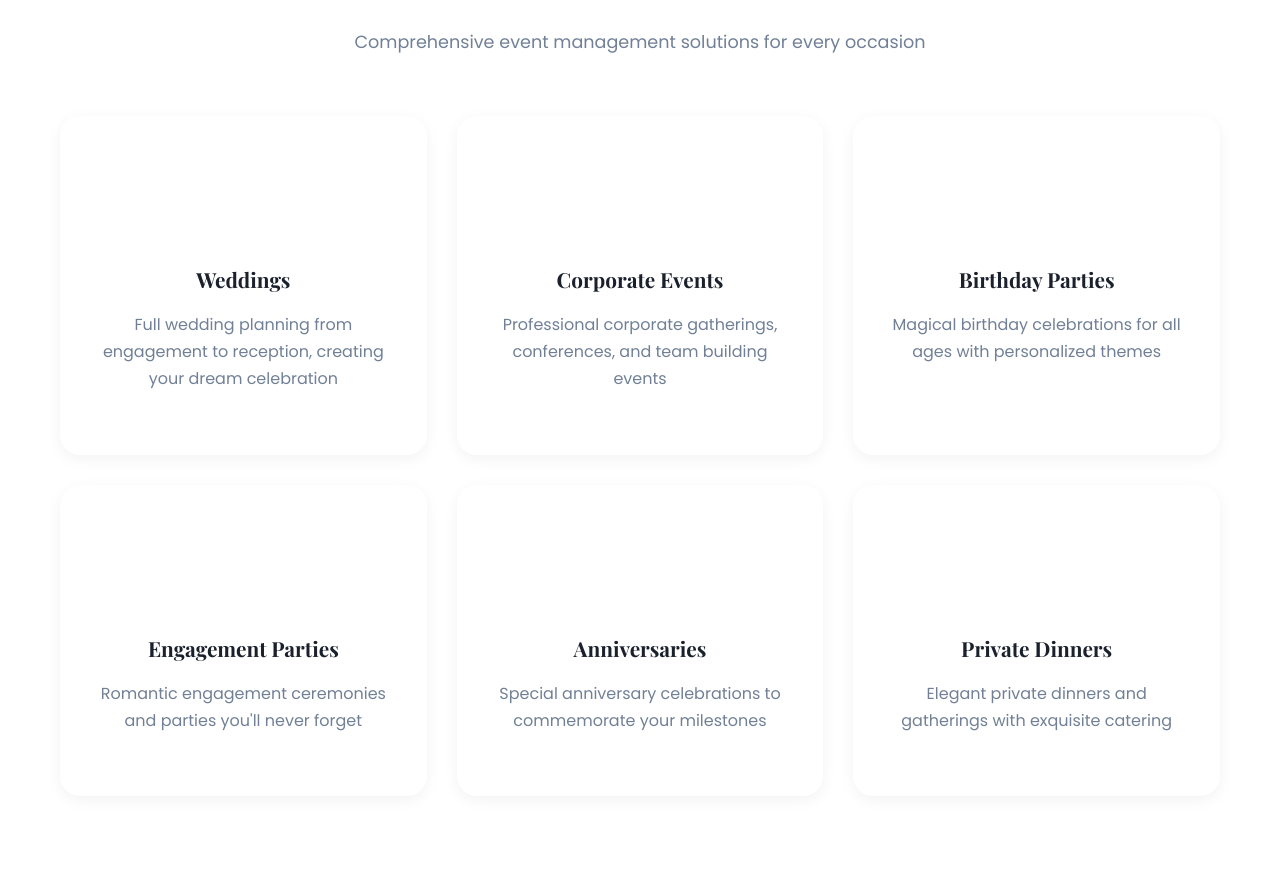
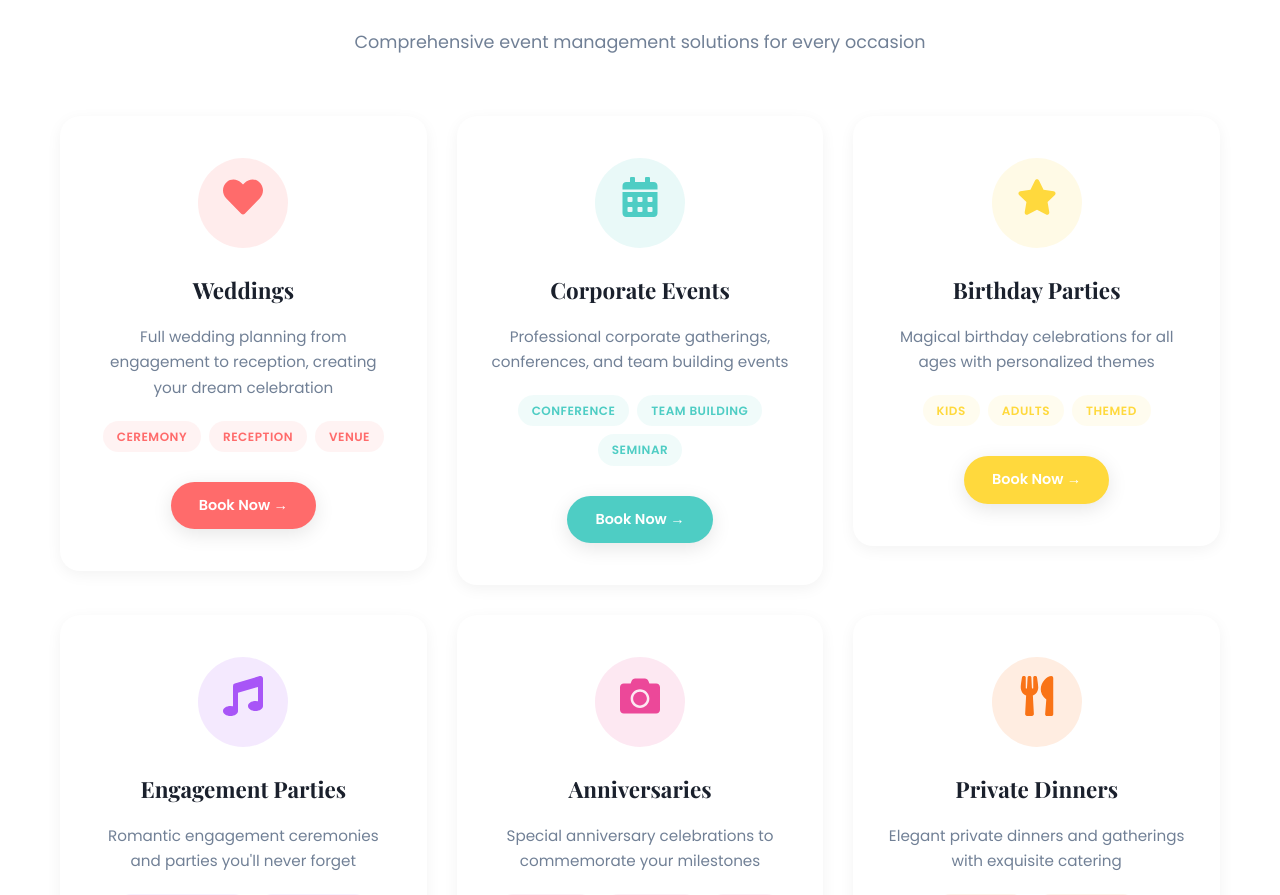
Before and after one commit to sanjay20000015558-svg/mesmerizingmoments, a React (Create React App) app in the folder frontend/: page / in a window 1280 px wide. Shown: the part 1890-2785 px from the top of the page. Built offline with nearby package versions, Linux system fonts and the light colour scheme; no server answers.

Commit message:
modified

```diff
--- a/frontend/src/App.css
+++ b/frontend/src/App.css
@@ -482,6 +482,7 @@
   display: grid;
   grid-template-columns: repeat(3, 1fr);
   gap: 30px;
+  align-items: start;
 }
 
 .service-card {
@@ -503,7 +504,7 @@
   left: 0;
   right: 0;
   height: 5px;
-  background: var(--accent-color);
+  background: var(--service-color, var(--primary));
   transform: scaleX(0);
   transition: transform 0.4s ease;
 }
@@ -514,37 +515,75 @@
 
 .service-card:hover {
   transform: translateY(-10px);
-  border-color: var(--accent-color);
-  box-shadow: var(--shadow-lg);
+  border-color: var(--service-color, var(--primary));
+  box-shadow: 0 20px 40px rgba(0, 0, 0, 0.15);
 }
 
-.service-icon {
-  width: 80px;
-  height: 80px;
+.service-icon-wrapper {
+  width: 90px;
+  height: 90px;
   border-radius: 50%;
   display: flex;
   align-items: center;
   justify-content: center;
   margin: 0 auto 25px;
-  font-size: 2rem;
-  color: white;
+  font-size: 2.5rem;
   transition: transform 0.4s ease;
 }
 
-.service-card:hover .service-icon {
-  transform: scale(1.1) rotate(10deg);
+.service-card:hover .service-icon-wrapper {
+  transform: scale(1.1) rotate(5deg);
 }
 
 .service-card h3 {
-  font-size: 1.3rem;
+  font-size: 1.4rem;
   margin-bottom: 15px;
   color: var(--text-primary);
+  font-weight: 700;
 }
 
 .service-card p {
   color: var(--text-secondary);
   margin-bottom: 20px;
   line-height: 1.7;
+  font-size: 0.95rem;
+}
+
+.service-tags {
+  display: flex;
+  flex-wrap: wrap;
+  gap: 8px;
+  justify-content: center;
+  margin-bottom: 20px;
+}
+
+.service-tag {
+  padding: 6px 14px;
+  border-radius: 20px;
+  font-size: 0.75rem;
+  font-weight: 600;
+  text-transform: uppercase;
+  letter-spacing: 0.5px;
+}
+
+.service-btn {
+  display: inline-block;
+  padding: 12px 28px;
+  background: var(--service-color, var(--primary));
+  color: white;
+  text-decoration: none;
+  border-radius: 50px;
+  font-weight: 600;
+  font-size: 0.9rem;
+  transition: all 0.3s ease;
+  box-shadow: 0 5px 20px rgba(0, 0, 0, 0.1);
+  margin-top: 10px;
+}
+
+.service-btn:hover {
+  transform: translateY(-3px);
+  box-shadow: 0 8px 25px rgba(0, 0, 0, 0.2);
+  color: white;
 }
 
 .service-link {
@@ -908,6 +947,21 @@
   align-items: start;
 }
 
+.contact-info {
+  text-align: left;
+}
+
+.contact-info h3 {
+  font-size: 1.5rem;
+  color: white;
+  margin-bottom: 10px;
+}
+
+.contact-info > p {
+  color: rgba(255, 255, 255, 0.8);
+  margin-bottom: 30px;
+}
+
 .contact-logo {
   margin-bottom: 25px;
 }
@@ -1013,12 +1067,43 @@
   padding: 45px;
   border-radius: 25px;
   box-shadow: 0 20px 60px rgba(0, 0, 0, 0.3);
+  width: 100%;
+  box-sizing: border-box;
+}
+
+.contact-form button[type="submit"] {
+  width: 100%;
+  max-width: 300px;
+  margin: 10px auto 0;
+  display: block;
 }
 
 .contact-form {
   display: flex;
   flex-direction: column;
-  gap: 25px;
+  gap: 20px;
+  width: 100%;
+}
+
+.contact-form .form-row {
+  display: grid;
+  grid-template-columns: 1fr 1fr;
+  gap: 20px;
+  width: 100%;
+}
+
+.contact-form input,
+.contact-form select,
+.contact-form textarea {
+  width: 100%;
+  padding: 15px 20px;
+  border: 2px solid #E2E8F0;
+  border-radius: 12px;
+  font-size: 1rem;
+  transition: all 0.3s ease;
+  font-family: 'Poppins', sans-serif;
+  background: white;
+  box-sizing: border-box;
 }
 
 .form-row {
@@ -1355,7 +1440,30 @@
     gap: 40px;
   }
 
-  .services-grid,
+  .services-grid {
+    grid-template-columns: 1fr;
+    gap: 20px;
+  }
+
+  .service-card {
+    padding: 30px 25px;
+  }
+
+  .service-icon-wrapper {
+    width: 70px;
+    height: 70px;
+    font-size: 2rem;
+  }
+
+  .service-tags {
+    gap: 6px;
+  }
+
+  .service-tag {
+    padding: 5px 10px;
+    font-size: 0.7rem;
+  }
+
   .features-grid,
   .testimonials-grid,
   .why-us-features {
@@ -1364,6 +1472,7 @@
 
   .gallery-grid {
     grid-template-columns: repeat(2, 1fr);
+    gap: 10px;
   }
 
   .footer-content {
@@ -1377,6 +1486,19 @@
 
   .stats-grid {
     grid-template-columns: repeat(2, 1fr);
+    gap: 15px;
+  }
+
+  .stat-card {
+    padding: 25px 15px;
+  }
+
+  .stat-card .stat-number {
+    font-size: 2rem;
+  }
+
+  .section-title h2 {
+    font-size: 2rem;
   }
 }
 
--- a/frontend/src/App.js
+++ b/frontend/src/App.js
@@ -210,32 +210,44 @@ const ServicesSection = () => {
     {
       icon: <FaHeart />,
       title: 'Weddings',
-      desc: 'Full wedding planning from engagement to reception, creating your dream celebration'
+      desc: 'Full wedding planning from engagement to reception, creating your dream celebration',
+      color: '#FF6B6B',
+      tags: ['Ceremony', 'Reception', 'Venue']
     },
     {
       icon: <FaCalendarAlt />,
       title: 'Corporate Events',
-      desc: 'Professional corporate gatherings, conferences, and team building events'
+      desc: 'Professional corporate gatherings, conferences, and team building events',
+      color: '#4ECDC4',
+      tags: ['Conference', 'Team Building', 'Seminar']
     },
     {
       icon: <FaStar />,
       title: 'Birthday Parties',
-      desc: 'Magical birthday celebrations for all ages with personalized themes'
+      desc: 'Magical birthday celebrations for all ages with personalized themes',
+      color: '#FFD93D',
+      tags: ['Kids', 'Adults', 'Themed']
     },
     {
       icon: <FaMusic />,
       title: 'Engagement Parties',
-      desc: "Romantic engagement ceremonies and parties you'll never forget"
+      desc: "Romantic engagement ceremonies and parties you'll never forget",
+      color: '#A855F7',
+      tags: ['Ring Ceremony', 'Celebration', ' intimate']
     },
     {
       icon: <FaCamera />,
       title: 'Anniversaries',
-      desc: 'Special anniversary celebrations to commemorate your milestones'
+      desc: 'Special anniversary celebrations to commemorate your milestones',
+      color: '#EC4899',
+      tags: ['Milestone', 'Romantic', 'Dinner']
     },
     {
       icon: <FaUtensils />,
       title: 'Private Dinners',
-      desc: 'Elegant private dinners and gatherings with exquisite catering'
+      desc: 'Elegant private dinners and gatherings with exquisite catering',
+      color: '#F97316',
+      tags: ['Catering', 'Fine Dining', 'Gathering']
     }
   ];
 
@@ -248,10 +260,20 @@ const ServicesSection = () => {
         </div>
         <div className="services-grid">
           {services.map((service, index) => (
-            <div key={index} className="service-card">
+            <div key={index} className="service-card" style={{'--service-color': service.color}}>
+              <div className="service-icon-wrapper" style={{background: `${service.color}20`, color: service.color}}>
                 <span className="service-icon">{service.icon}</span>
+              </div>
               <h3>{service.title}</h3>
               <p>{service.desc}</p>
+              <div className="service-tags">
+                {service.tags.map((tag, tagIndex) => (
+                  <span key={tagIndex} className="service-tag" style={{background: `${service.color}15`, color: service.color}}>
+                    {tag}
+                  </span>
+                ))}
+              </div>
+              <a href="#contact" className="service-btn">Book Now →</a>
             </div>
           ))}
         </div>
@@ -441,15 +463,15 @@ const ContactSection = () => {
               <div className="contact-item">
                 <span className="contact-icon">📍</span>
                 <div>
-                  <h4>Location</h4>
-                  <p>Your Dream Venue</p>
+                  <h4>Address</h4>
+                  <p>No:26, Ranga Nagar 1st Street,<br/>Saraswathypuram, Chromepet,<br/>Chennai-600044</p>
                 </div>
               </div>
               <div className="contact-item">
                 <span className="contact-icon">📞</span>
                 <div>
                   <h4>Phone</h4>
-                  <p>+91 XXXXXXXXXX</p>
+                  <p>+91 80728 92531<br/>+91 73972 50062</p>
                 </div>
               </div>
               <div className="contact-item">
@@ -462,15 +484,16 @@ const ContactSection = () => {
             </div>
 
             <div className="social-links">
-              <a href="https://wa.me/91XXXXXXXXXX" target="_blank" rel="noopener noreferrer" className="social-link">
+              <a href="https://wa.me/919078892531" target="_blank" rel="noopener noreferrer" className="social-link">
                 <FaWhatsapp />
               </a>
-              <a href="https://instagram.com" target="_blank" rel="noopener noreferrer" className="social-link">
+              <a href="https://www.instagram.com/mesmerizing__moments" target="_blank" rel="noopener noreferrer" className="social-link">
                 <FaInstagram />
               </a>
             </div>
           </div>
 
+          <div className="contact-form-container">
             <form className="contact-form" onSubmit={handleSubmit}>
               <div className="form-row">
                 <input
@@ -539,6 +562,7 @@ const ContactSection = () => {
             </form>
           </div>
         </div>
+      </div>
     </section>
   );
 };
```
Lines whose indentation alone changed are shown as unchanged.
